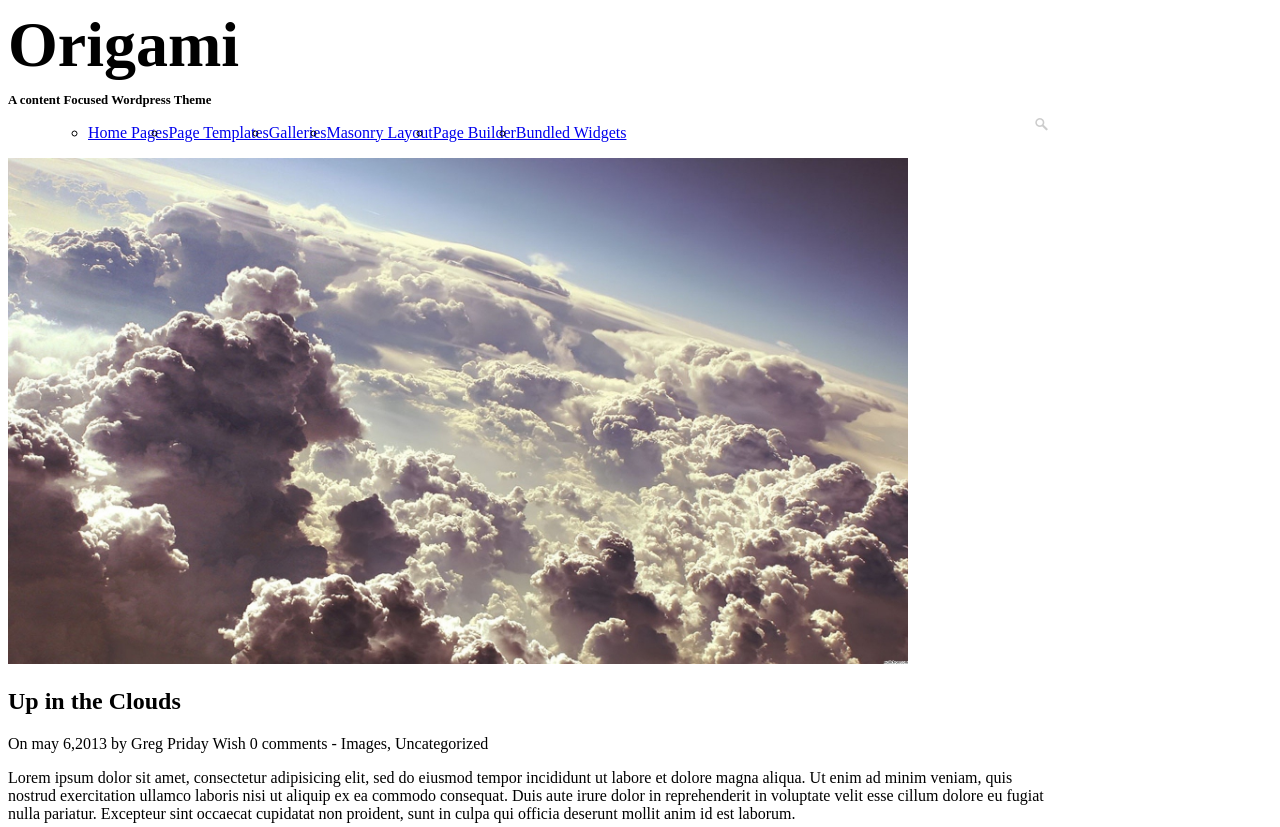
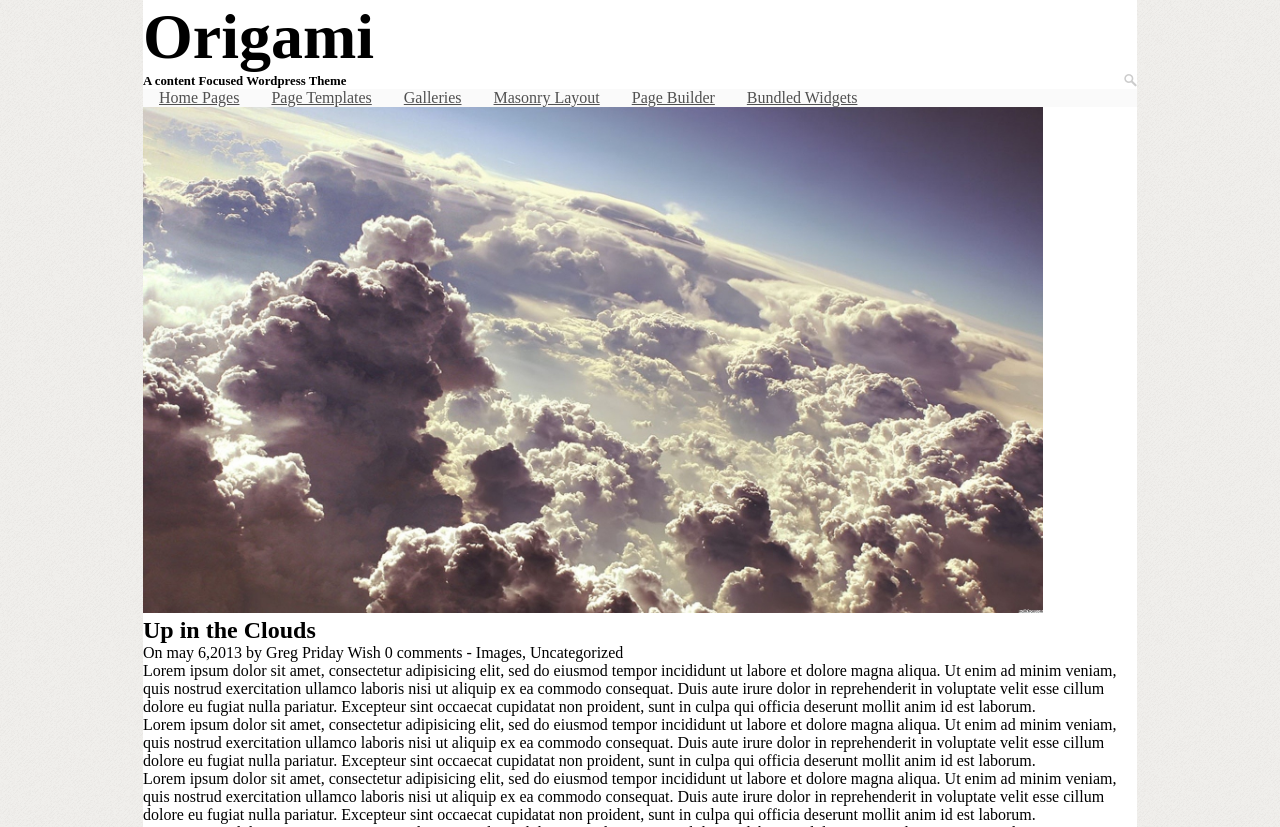
Before and after one commit to kbrante/challengeflex_2, a plain HTML site: page index.html in a window 1280 px wide. Shown: the top 827 px of the page. Drawn offline with Linux system fonts and the light colour scheme.

Commit message:
list-style

```diff
--- a/css/style.css
+++ b/css/style.css
@@ -1,5 +1,16 @@
+* {
+    padding: 0;
+    margin: 0;
+}
+body {
+
+    background-image: url(../images/bg.png);
+}
 header {
-    width: 65em;
+    width: 994px;
+    margin: 0 auto;
+    background-color: white;
+
 }
 
 h1 {
@@ -15,12 +26,16 @@ header img {
     float: right;
 }
 
-header nav {
-
-}
-
 header ul {
     display: flex;
+    background-color: #fafafa;
+}
+header ul li {
+    list-style: none;
+    margin:0 1em;
+}
+a {
+    color: #505050;
 }
 
 .niveau2 {
@@ -28,11 +43,19 @@ header ul {
 }
 
 main {
-    width: 65em;
+    width: 994px;
+    margin: 0 auto;
+    background-color: white;
+
+}
+main img {
+    margin: 0 auto;
 }
 
 footer {
-
+    width: 994px;
+    margin: 0 auto;
+    background-color: white;
 }
 
 
--- a/index.html
+++ b/index.html
@@ -10,8 +10,8 @@
 <body>
     <header>
         <h1>Origami</h1>
+        <img src="./images/mag.png" alt="loupe">
         <h2>A content Focused Wordpress Theme</h2>
-        <img src="./images/mag.png" alt="loupe">
         <nav>
             <ul>
                 <ul class="niveau1">
```
